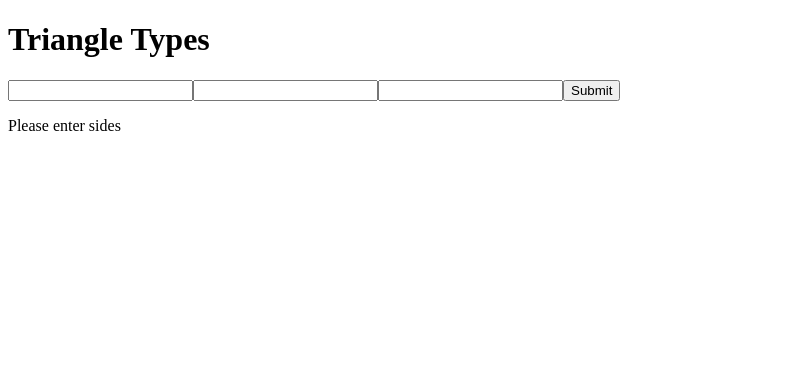
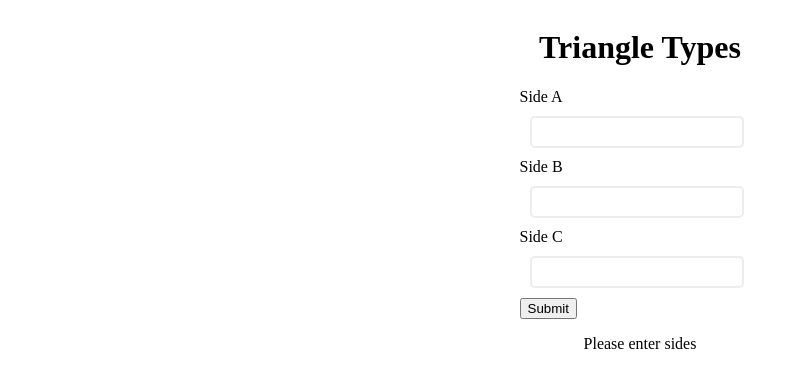
Before and after one commit to jaxonjporter/triangles, a React (Create React App) app: page / in a window 1280 px wide. Shown: the top 388 px of the page, without its empty margins (0-799 px from the left). Built offline with nearby package versions, Linux system fonts and the light colour scheme.

Commit message:
centered application, added styling to input feilds

```diff
--- a/src/App.js
+++ b/src/App.js
@@ -1,21 +1,16 @@
-import React, {useState, } from 'react';
+import React, { useState, } from 'react'
 import TriangleForm from './components/TriangleForm'
+import styled from 'styled-components'
 
 const App = () => {
   const [triangle, setTriangle] = useState([])
 
-  const renderTriangle = () => {
-    return (
+  return (
+    <Container>
+      <h1>Triangle Types</h1>
       <TriangleForm setTriangle={setTriangle} />
-      )
-  }
-
-  return (
-    <>
-    <h1>Triangle Types</h1>
-    {renderTriangle()}
-    {validateTriangle(triangle)}
-    </>
+      {validateTriangle(triangle)}
+    </Container>
   );
 }
 
@@ -42,6 +37,14 @@ const checkType = (tri) => {
   }
 }
 
+const Container = styled.div`
+  padding: 0% 10%;
+  display: flex;
+  justify-content: center;
+  align-items: center;
+  flex-direction: column;
+`
 
 
-export default App;
+
+export default App
--- a/src/components/TriangleForm.js
+++ b/src/components/TriangleForm.js
@@ -1,5 +1,6 @@
 import React from 'react'
 import { useSideInput, } from "../hooks/useSideInput";
+import styled from 'styled-components'
 
 
 const TriangleForm = ({ setTriangle }) => {
@@ -14,13 +15,38 @@ const TriangleForm = ({ setTriangle }) => {
   }
 
   return (
-  <form onSubmit={handleSubmit}>
-    <input name='a' value={a} type='number' step='any' min='0.01' {...a} required />
-    <input name='b' value={b} type='number' step='any' min='0.01' {...b} required />
-    <input name='c' value={c} type='number' step='any' min='0.01' {...c} required />
+  <Form onSubmit={handleSubmit}>
+    <label>Side A</label>
+    <Input name='a' value={a} type='number' step='any' min='0.01' {...a} required />
+    <label>Side B</label>
+    <Input name='b' value={b} type='number' step='any' min='0.01' {...b} required />
+    <label>Side C</label>
+    <Input name='c' value={c} type='number' step='any' min='0.01' {...c} required />
     <button>Submit</button>
-  </form>
+  </Form>
   )
 }
 
+const Form = styled.form`
+`
+
+const Input = styled.input`
+  width: 20%;
+  min-width: 200px;
+  background-color: white;
+  border: none;
+  border-radius: 5px;
+  outline: none;
+  font-size: 1rem;
+  padding: 5px;
+  border: 2px solid #ededed;
+  color: grey;
+  margin: 10px;
+  display: block;
+
+  :focus {
+    box-shadow: 0 0 0 2px #23a24d;
+  }
+`
+
 export default TriangleForm
--- a/src/hooks/useSideInput.js
+++ b/src/hooks/useSideInput.js
@@ -1,10 +1,10 @@
-import { useState, } from "react";
+import { useState, } from "react"
 
 
 export const useSideInput = (initialValue) => {
-  const [value, setValue] = useState(initialValue);
+  const [value, setValue] = useState(initialValue)
 
-  const handleChange = (e) => setValue(e.target.value);
+  const handleChange = (e) => setValue(e.target.value)
 
   return {
     value,
```
